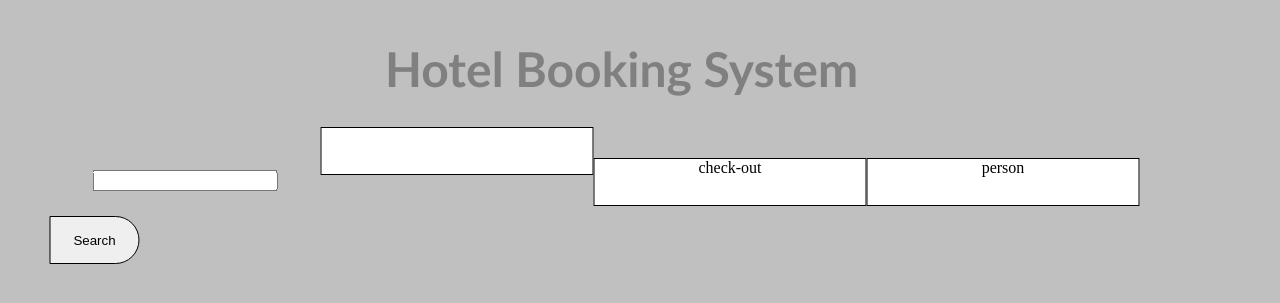
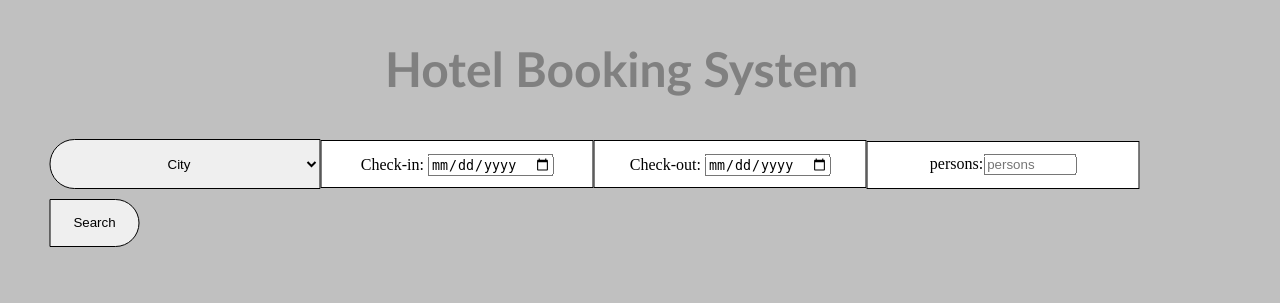
Before and after one commit to meetoza1706/Hotel_booking-php-project-, a PHP site: page / in a window 1280 px wide; the page is wider, and only the part inside the window is pictured. Shown: the part 92-395 px from the top of that part. Run offline with PHP 8.4, Linux system fonts and the light colour scheme.

Commit message:
40% status

```diff
--- a/index.php
+++ b/index.php
@@ -12,18 +12,53 @@
 
     <div class="heading"><h1 class="heading_text">Hotel Booking System</h1></div>
 
+
+    <form method="post" action="#">
     <div class="search_container">
-        <div class="city"><input type="text"></div>
-        <div class="inn_date"></div> <!--check_inn date-->
-
-
-
-
-
-        <div class="out_date">check-out</div><!--check_out Date-->
-        <div class="person">person</div> <!--adults and kids-->
-        <button class="search-btn">Search</button>
+        <div class="city"><select id="city" class="city_content" name="city" placeholder="City">
+            <option value="City">City</option>
+            <option value="Ahmedabad">Ahmedabad</option>
+        </select></div>
+        <div class="inn_date"><label for="check-in" class="check-in-label">Check-in: </label>
+          <input type="date" id="check-in" name="check-in" class="check-in">
+          </div> <!--check_inn date-->
+        <div class="out_date"><label for="check-out" class="check-in-label">Check-out: </label>
+          <input type="date" id="check-out" name="check-out" class="check-in"></div><!--check_out Date-->
+        <div class="person"><label for="person" class="person_label">persons:</label><input type="number" name="person" placeholder="persons" class="person_number" min="0" max="30" ></div> <!--adults and kids-->
+        <button class="search-btn" type="submit">Search</button>
+        </div>
     </div>
+    </form>
 
     </body>
 </html>
+
+<!-- php code from here -->
+
+<?php
+
+$city = "";
+$check_in = "";
+$check_out = "";
+$persons = "";
+
+
+if ($_SERVER["REQUEST_METHOD"] == "POST") {
+    // Retrieving values from the form
+    $city = $_POST['city'];
+    $check_in = $_POST['check-in'];
+    $check_out = $_POST['check-out'];
+    $persons = $_POST['person'];
+
+    // Echoing the values
+    echo "City: " . $city . "<br>";
+    echo "Check-in Date: " . $check_in . "<br>";
+    echo "Check-out Date: " . $check_out . "<br>";
+    echo "Number of Persons: " . $persons . "<br>";
+}
+
+
+//clear the variables after refreshing to avoid overwriting.
+unset($city, $check_in, $check_out, $persons);
+
+?>
--- a/main.css
+++ b/main.css
@@ -157,3 +157,36 @@
     border: 1px black solid;
     border-radius: 0px 25px 25px 0px;
 }
+
+.check_inn{
+    text-align: center;
+
+    position: relative;
+    top: 65%;
+    left: 40%;
+    transform: translate(-50%, -50%);
+
+    width: 200px;
+}
+
+.check-in{
+  /* text-align: center; */
+  position: relative;
+  top: 13px;
+
+}
+
+.check-in-label{
+  position: relative;
+  top: 13px;
+}
+
+.person_number,
+.person_label{
+    position: relative;
+    top: 12px;
+}
+
+.person_number{
+    width: 85px;
+}
```
Also changed, not shown: temp.css (added, +34 -0 lines), temp.html (+6 -3 lines), temp.php (added, +51 -0 lines).
